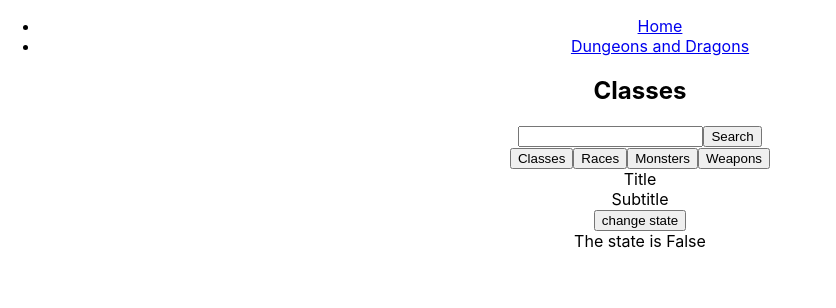
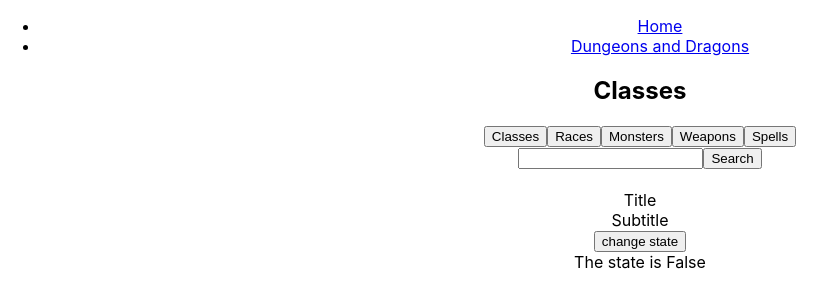
Before and after one commit to david1alvarez/portfolio, a React (Create React App) app in the folder app/: page /DnD in a window 1280 px wide. Shown: the top 308 px of the page, without its empty margins (0-836 px from the left). Built offline with nearby package versions, Linux system fonts and the light colour scheme.

Commit message:
Update home.tsx

```diff
--- a/app/src/dnd/home.tsx
+++ b/app/src/dnd/home.tsx
@@ -26,6 +26,9 @@
         var key : string | null = (document.getElementById("keyword") as HTMLInputElement).value;
         if (key == null) {return};
         this.test(this.state.headerWord.charAt(0).toLowerCase() + this.state.headerWord.slice(1) + "/" + key, false);
+        var sub : HTMLElement | null= document.getElementById("subspec");
+        if (sub == null) {return};
+        sub.innerHTML = key;
     }
 
     test(key:string, onload:boolean):any {
@@ -56,14 +59,19 @@
                 <div>
                     <h2>{this.state.headerWord}</h2>
                 </div>
+                <button onClick={() => {this.test("classes", true)}}>Classes</button>
+                <button onClick={() => {this.test("races", true)}}>Races</button>
+                <button onClick={() => {this.test("monsters", true)}}>Monsters</button>
+                <button onClick={() => {this.test("weapons", true)}}>Weapons</button>
+                <button onClick={() => {this.test("spells", true)}}>Spells</button>
                 <div>
                     <input type="text" id="keyword" ref="keyword"></input>
                     <button onClick={() => {this.keywordSearch()}}>Search</button>
                 </div>
-                <button onClick={() => {this.test("classes", true)}}>Classes</button>
-                <button onClick={() => {this.test("races", true)}}>Races</button>
-                <button onClick={() => {this.test("monsters", true)}}>Monsters</button>
-                <button onClick={() => {this.test("weapons", true)}}>Weapons</button>
+                <div>
+                    <h1 id="subspec"></h1>
+                    <p id="details"></p>
+                </div>
                 <div>
                     {this.props.title}
                 </div>
```
